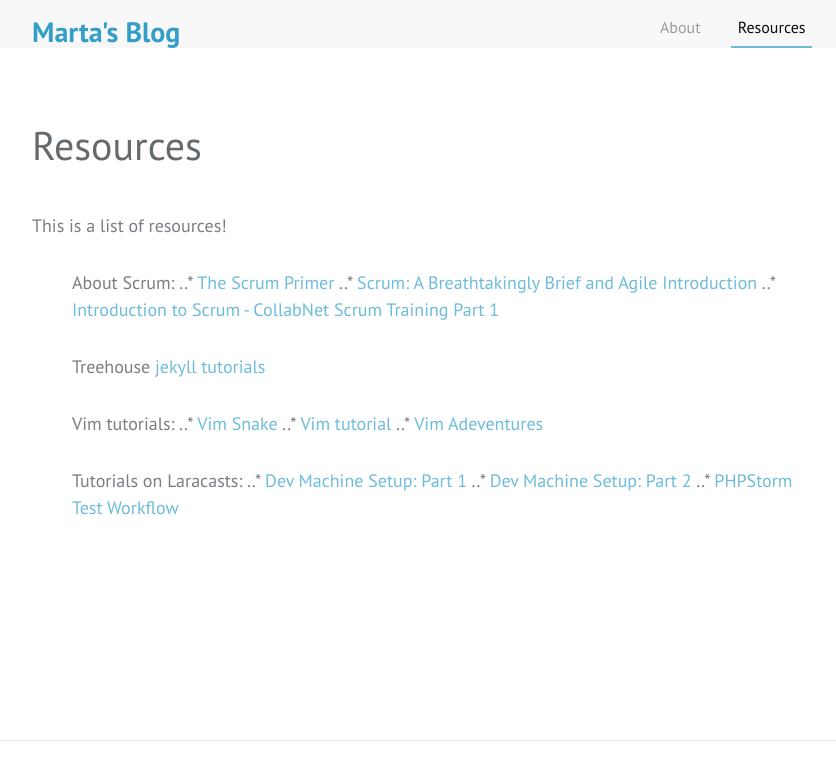
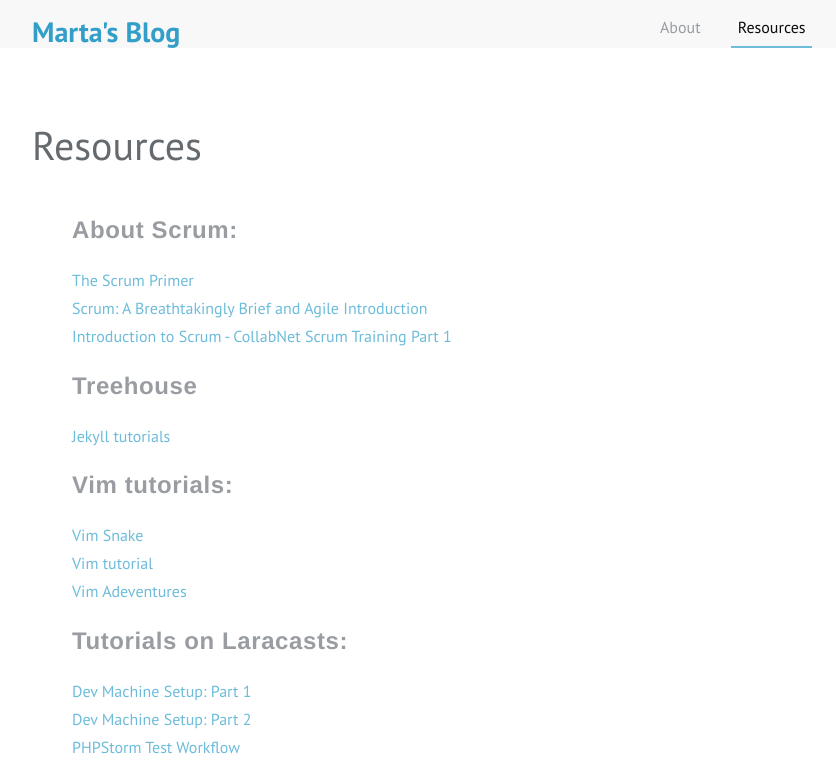
Before and after one commit to MartaPleszynska/myblog, a Jekyll site: the page built from resources.md, in a window 1280 px wide, cut to the strip 0-775 px from the top of the page. Shown: the whole strip, without its empty margins (213-1049 px from the left). Built offline with Jekyll 4.4.1, drawn with Linux system fonts in a browser that asks for light colours.

Commit message:
edited reasources layout

```diff
--- a/resources.md
+++ b/resources.md
@@ -2,23 +2,20 @@
 title: Resources
 permalink: /resources/
 ---
+1. ## **About Scrum:**
++ [The Scrum Primer](http://www.scrumprimer.org/scrumprimer20_small.pdf)
++ [Scrum: A Breathtakingly Brief and Agile Introduction](http://www.agilelearninglabs.com/resources/scrum-introduction/)
++ [Introduction to Scrum - CollabNet Scrum Training Part 1](https://www.youtube.com/watch?v=D8vT7G0WATM)
 
-This is a list of resources!
+2. ## **Treehouse**
++ [Jekyll tutorials](http://teamtreehouse.com/library/build-a-blog-with-jekyll-and-github-pages)
 
-1. About Scrum:
-..* [The Scrum Primer](http://www.scrumprimer.org/scrumprimer20_small.pdf)
-..* [Scrum: A Breathtakingly Brief and Agile Introduction](http://www.agilelearninglabs.com/resources/scrum-introduction/)
-..* [Introduction to Scrum - CollabNet Scrum Training Part 1](https://www.youtube.com/watch?v=D8vT7G0WATM)
+3. ## **Vim tutorials:**
++ [Vim Snake](http://www.vimsnake.com)
++ [Vim tutorial](http://www.openvim.com)
++ [Vim Adeventures](http://vim-adventures.com)
 
-2. Treehouse
-[jekyll tutorials](http://teamtreehouse.com/library/build-a-blog-with-jekyll-and-github-pages)
-
-3. Vim tutorials:
-..* [Vim Snake](http://www.vimsnake.com)
-..* [Vim tutorial](http://www.openvim.com)
-..* [Vim Adeventures](http://vim-adventures.com)
-
-4. Tutorials on Laracasts:
-..* [Dev Machine Setup: Part 1](https://laracasts.com/lessons/dev-machine-setup)
-..* [Dev Machine Setup: Part 2](https://laracasts.com/lessons/dev-machine-setup-phpstorm)
-..* [PHPStorm Test Workflow](https://laracasts.com/lessons/phpstorm-testing-workflow)
+4. ## **Tutorials on Laracasts:**
++ [Dev Machine Setup: Part 1](https://laracasts.com/lessons/dev-machine-setup)
++ [Dev Machine Setup: Part 2](https://laracasts.com/lessons/dev-machine-setup-phpstorm)
++ [PHPStorm Test Workflow](https://laracasts.com/lessons/phpstorm-testing-workflow)
```
Also changed, not shown: 6 other files.
